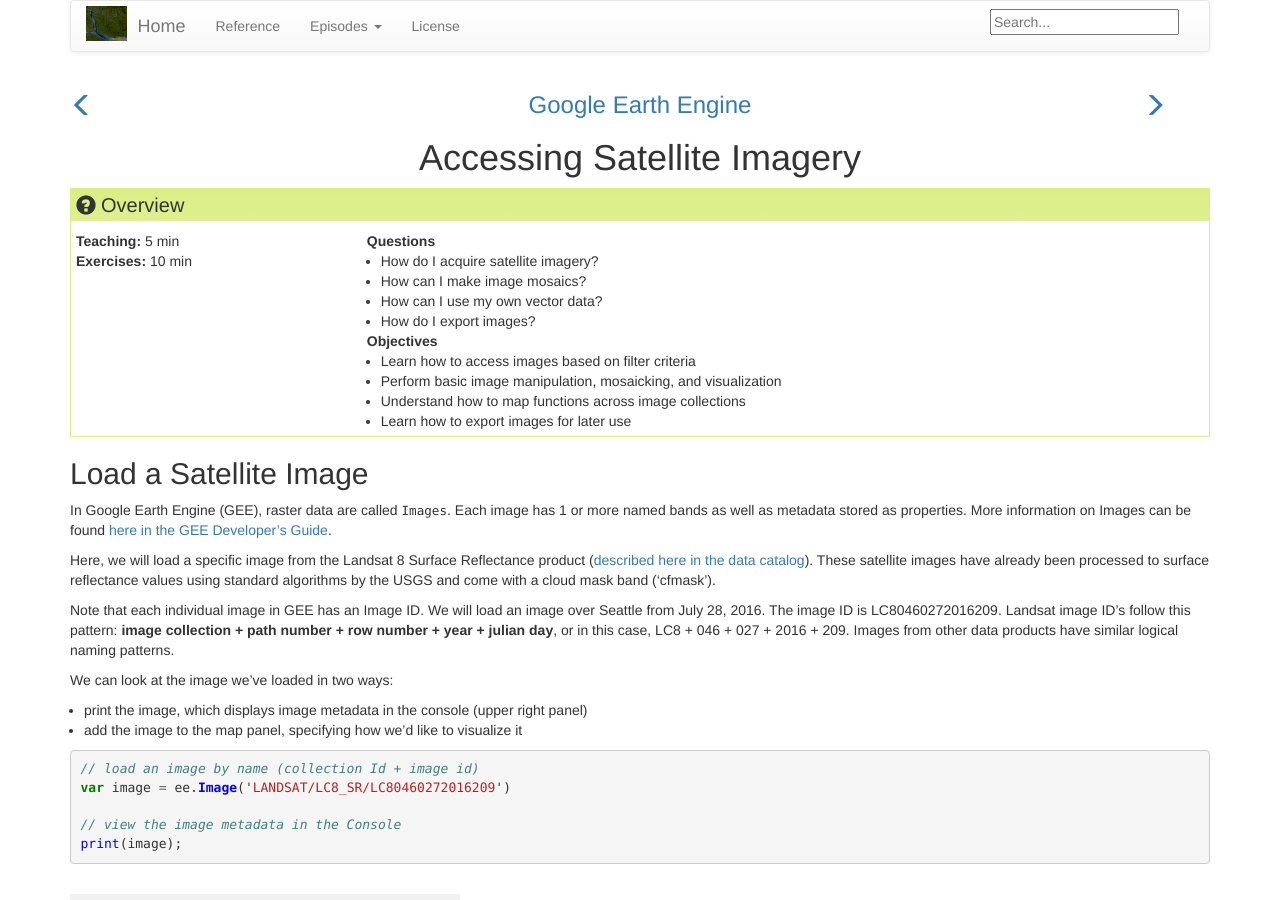
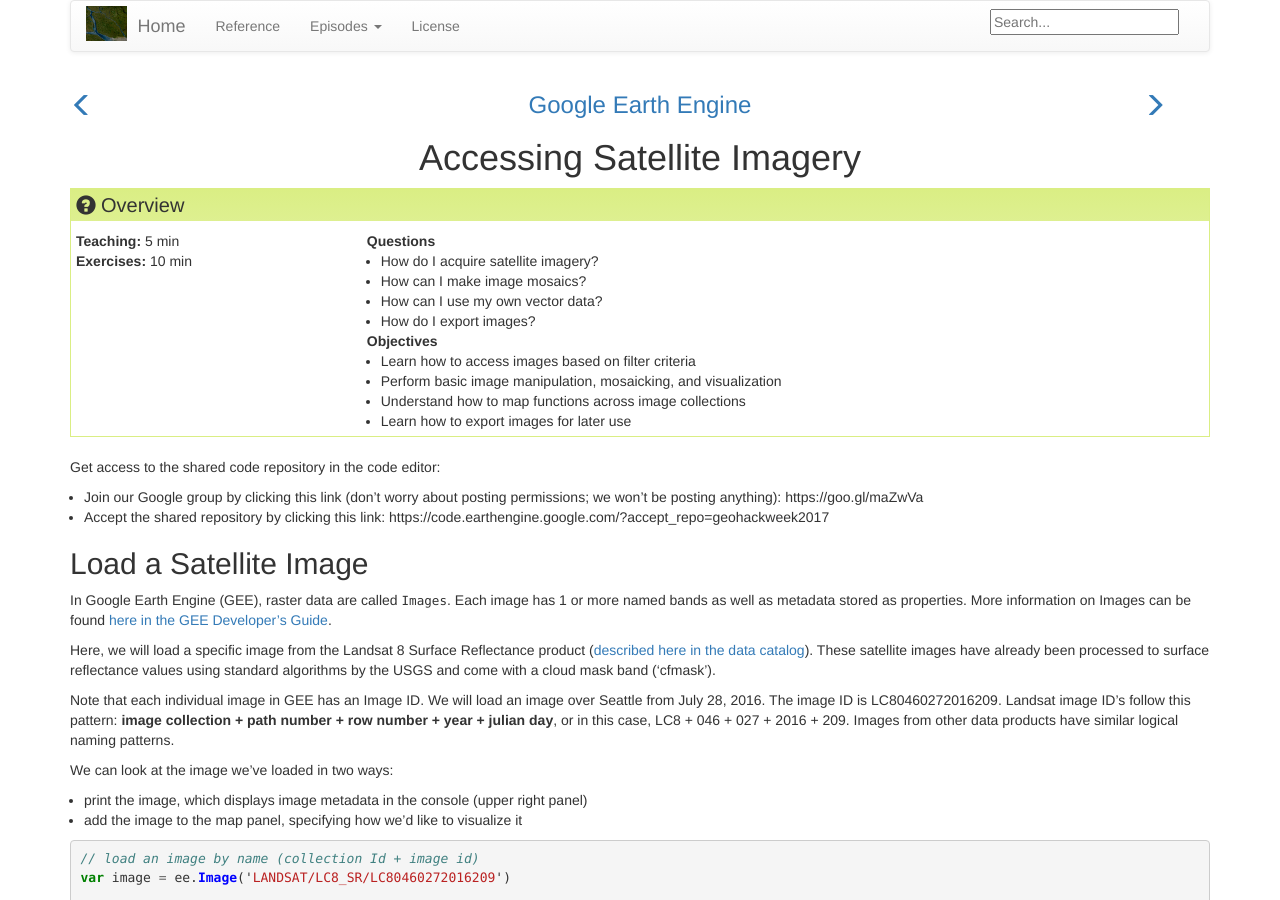
Before and after one commit to geohackweek/GoogleEarthEngine, a Jekyll site: the page built from _episodes/03-load-imagery.md, in a window 1280 px wide and 900 px high. Built offline with Jekyll 4.4.1, drawn with Linux system fonts in a browser that asks for light colours.

Commit message:
adding repo instructions

```diff
--- a/_episodes/03-load-imagery.md
+++ b/_episodes/03-load-imagery.md
@@ -18,6 +18,11 @@ keypoints:
 - Image composites can be generated quite quickly
 - Images can be exported for future use within GEE or for outside software
 ---
+
+Get access to the shared code repository in the code editor:
+
+- Join our Google group by clicking this link (don't worry about posting permissions; we won't  be posting anything): https://goo.gl/maZwVa
+- Accept the shared repository by clicking this link: https://code.earthengine.google.com/?accept_repo=geohackweek2017
 
 ## Load a Satellite Image
 In Google Earth Engine (GEE), raster data are called `Images`. Each image has 1 or more named bands as well as metadata stored as properties. More information on Images can be found [here in the GEE Developer's Guide](https://developers.google.com/earth-engine/image_overview).
```
